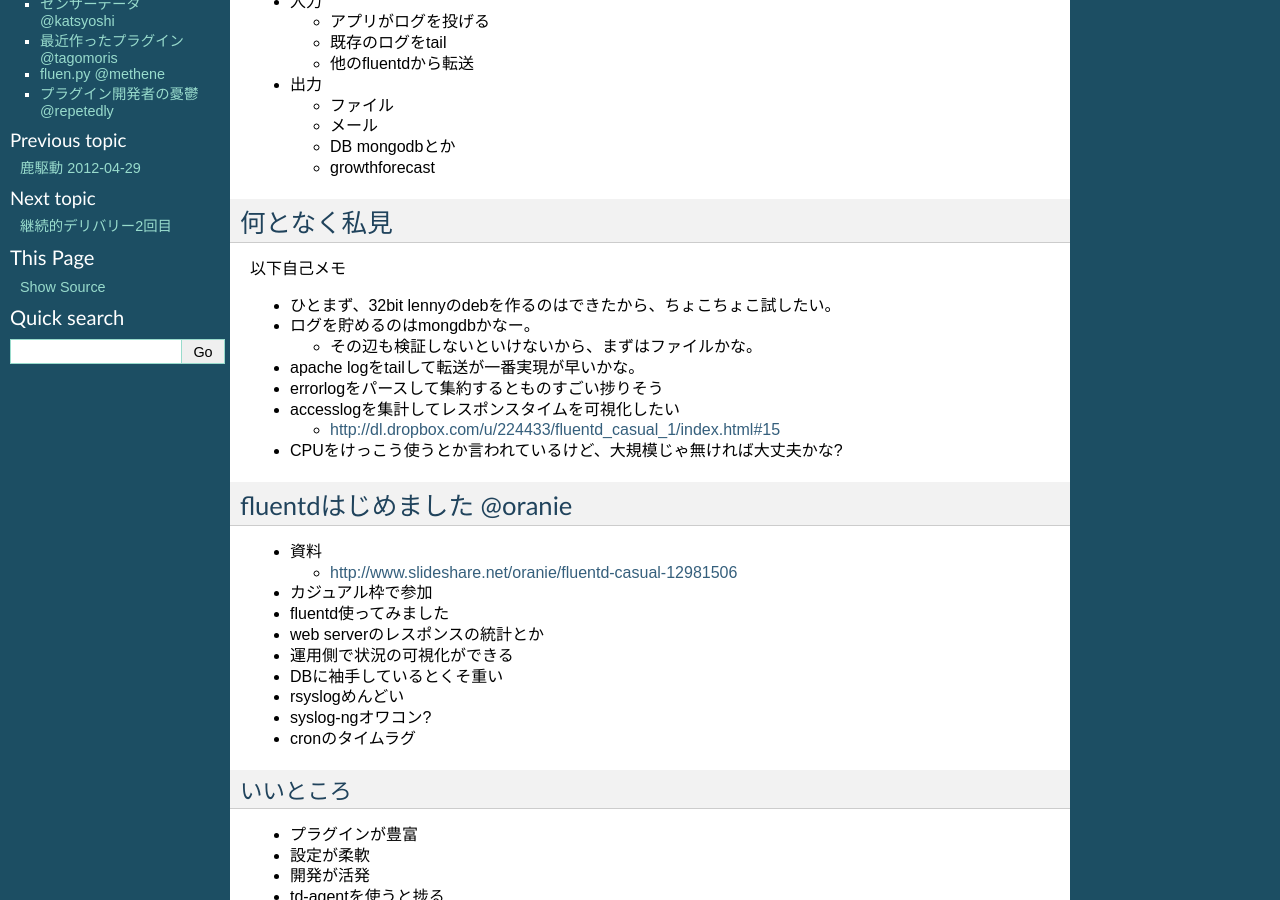
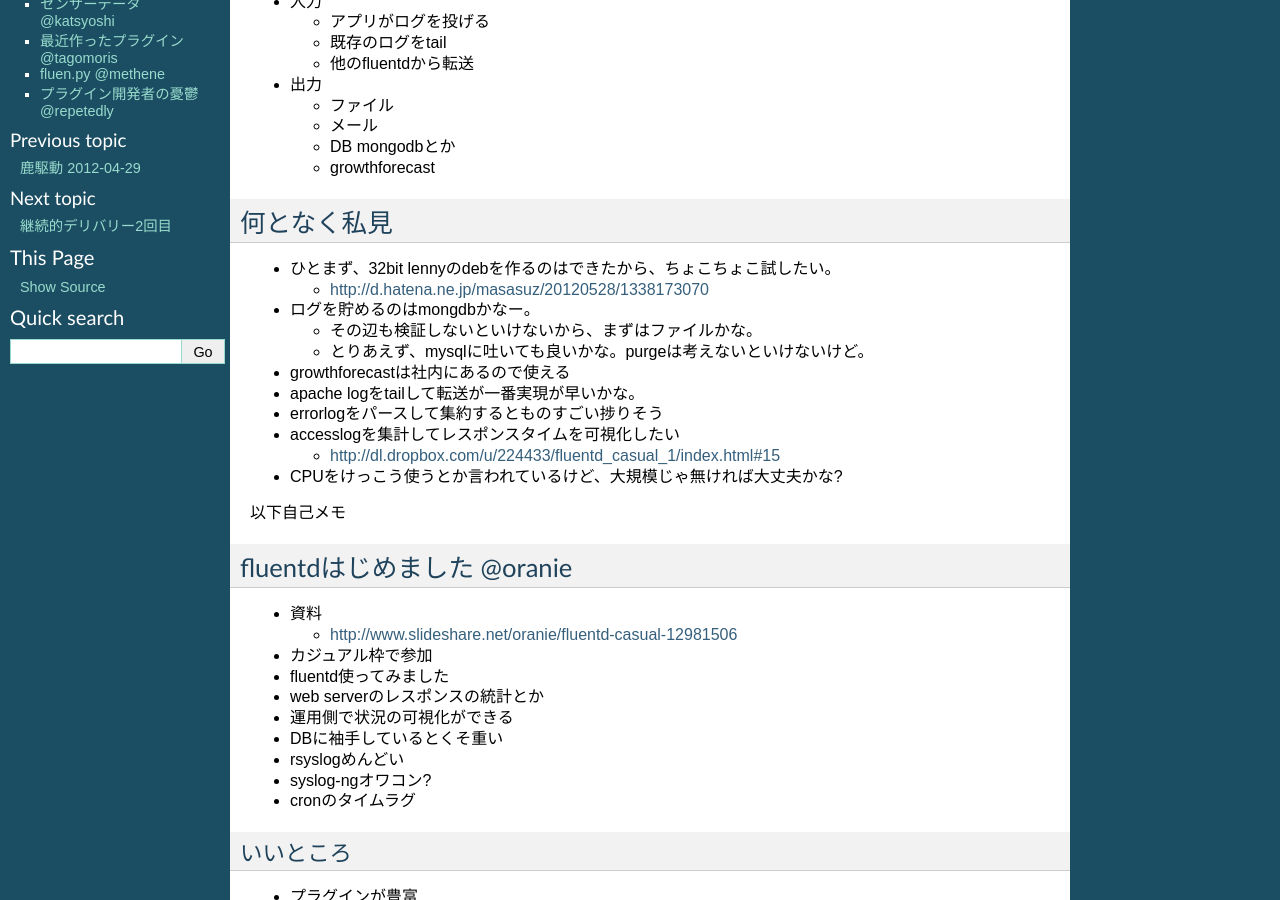
Before and after one commit to masasuzu/document, a Sphinx documentation site: the page built from source/study/2012-05-18_fluentd_casual.rst, in a window 1280 px wide and 900 px high, scrolled down 598 px. Built offline with Sphinx 7.4.7, drawn with Linux system fonts in a browser that asks for light colours.

Commit message:
細かい修正

```diff
--- a/source/study/2012-05-18_fluentd_casual.rst
+++ b/source/study/2012-05-18_fluentd_casual.rst
@@ -44,13 +44,16 @@ fluentdとは、
 何となく私見
 ============================
 
-以下自己メモ
+* ひとまず、32bit lennyのdebを作るのはできたから、ちょこちょこ試したい。
 
-* ひとまず、32bit lennyのdebを作るのはできたから、ちょこちょこ試したい。
+  * http://d.hatena.ne.jp/masasuz/20120528/1338173070
+
 * ログを貯めるのはmongdbかなー。
 
   * その辺も検証しないといけないから、まずはファイルかな。
+  * とりあえず、mysqlに吐いても良いかな。purgeは考えないといけないけど。
 
+* growthforecastは社内にあるので使える
 * apache logをtailして転送が一番実現が早いかな。
 * errorlogをパースして集約するとものすごい捗りそう
 * accesslogを集計してレスポンスタイムを可視化したい
```
Also changed, not shown: other parts of source/study/2012-05-18_fluentd_casual.rst (+3 -0 lines).
